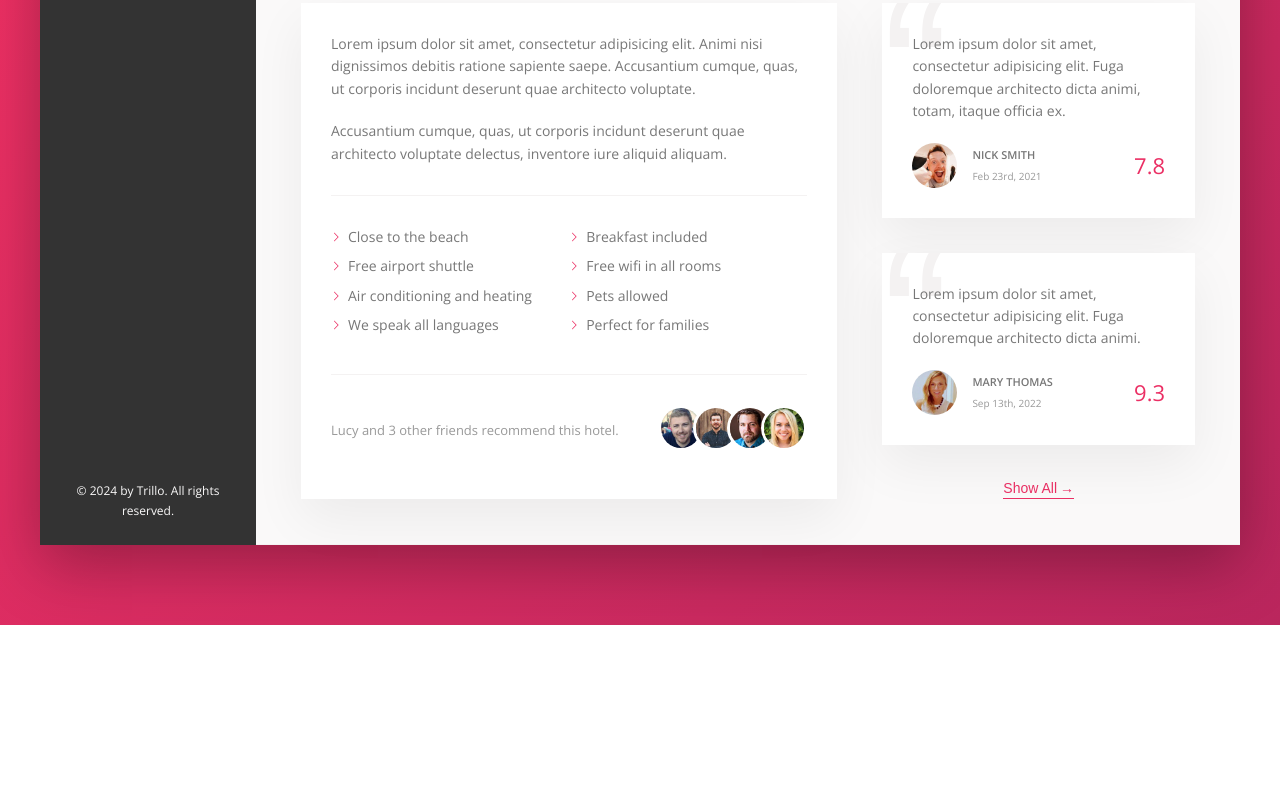
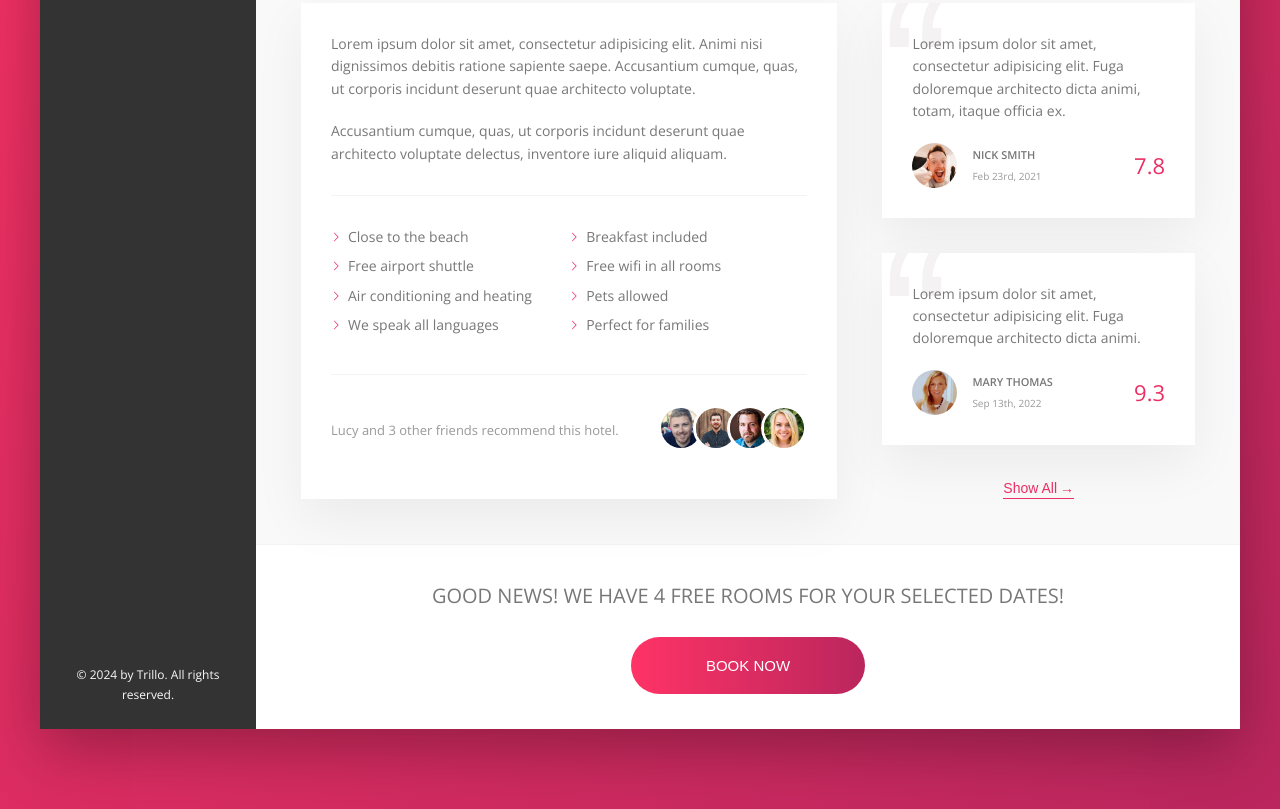
Before and after one commit to TomyOne/TomyOne.github.io, a website: page trillo/index.html in a window 1280 px wide. Shown: the part 644-1453 px from the top of the page. Before the commit the page ends 1269 px from the top, so only its background shows below. Drawn offline with nearby package versions, Linux system fonts and the light colour scheme.

Commit message:
implement trillo cta section

```diff
--- a/trillo/index.html
+++ b/trillo/index.html
@@ -237,6 +237,16 @@
               <button class="btn-inline">Show All<span>&rarr;</span></button>
             </figure>
           </div>
+
+          <div class="cta">
+            <h2 class="cta__book-now">
+              Good news! We have 4 free rooms for your selected dates!
+            </h2>
+            <button class="btn">
+              <span class="btn__visible">Book Now</span>
+              <span class="btn__invisible">Only 4 rooms left</span>
+            </button>
+          </div>
         </main>
       </div>
     </div>
--- a/trillo/sass/_components.scss
+++ b/trillo/sass/_components.scss
@@ -432,3 +432,72 @@
     z-index: 1;
   }
 }
+
+.cta {
+  padding: 3.5rem 0;
+  text-align: center;
+
+  &__book-now {
+    font-size: 2rem;
+    font-weight: 300;
+    text-transform: uppercase;
+    margin-bottom: 2.5rem;
+  }
+}
+
+.btn {
+  font-size: 1.5rem;
+  font-weight: 300;
+  text-transform: uppercase;
+  border-radius: 100px;
+  border: none;
+  position: relative;
+  overflow: hidden;
+  cursor: pointer;
+
+  background-image: linear-gradient(
+    to right,
+    var(--color-primary-light),
+    var(--color-primary-dark)
+  );
+  color: #fff;
+
+  & > * {
+    display: inline-block;
+    height: 100%;
+    width: 100%;
+    transition: all 0.2s;
+  }
+
+  &__visible {
+    padding: 2rem 7.5rem;
+  }
+
+  &__invisible {
+    position: absolute;
+    padding: 2rem 0;
+    left: 0;
+    top: -100%;
+  }
+
+  &:hover {
+    background-image: linear-gradient(
+      to left,
+      var(--color-primary-light),
+      var(--color-primary-dark)
+    );
+  }
+
+  &:hover &__visible {
+    transform: translateY(100%);
+  }
+
+  &:hover &__invisible {
+    top: 0;
+  }
+
+  &:focus {
+    outline: none;
+    animation: pulsate 1s infinite;
+  }
+}
```
Also changed, not shown: trillo/css/style.css.
